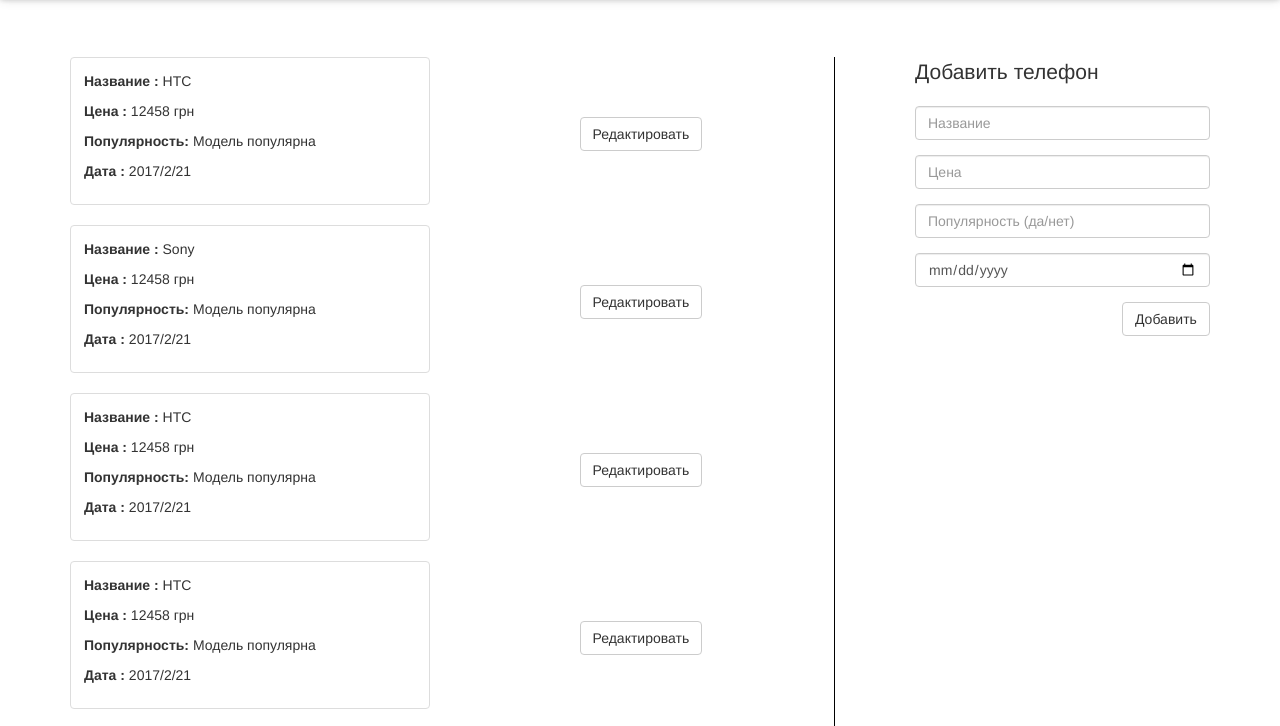
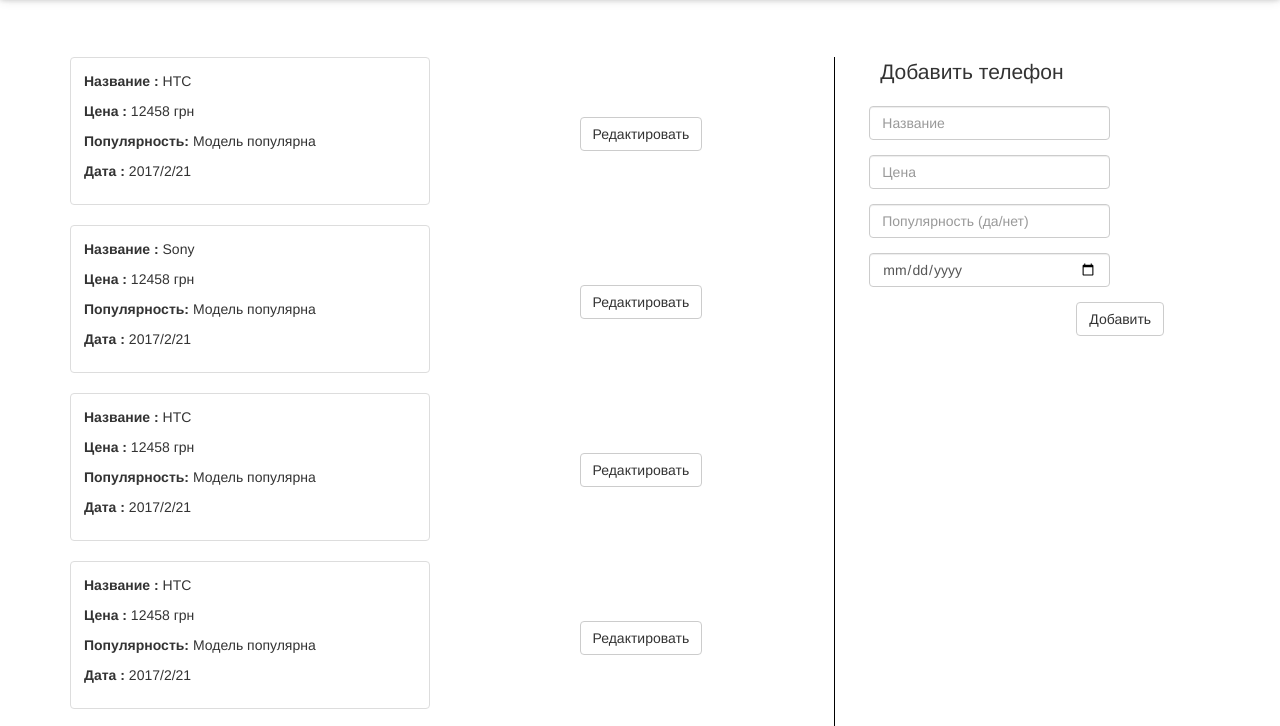
Before and after one commit to MaksKulykov/GadgetsCatalog, a website: page public/index.html in a window 1280 px wide. Shown: the part 53-779 px from the top of the page. Drawn offline with nearby package versions, Linux system fonts and the light colour scheme.

Commit message:
right part is fixed

```diff
--- a/public/css/style.css
+++ b/public/css/style.css
@@ -59,3 +59,8 @@ div[data-class="btnEdit"] {
     margin-left: 120px;
 	margin-top: 60px;
 }
+
+#fixed {
+	position: fixed;
+	right: 170px;
+}
--- a/public/index.html
+++ b/public/index.html
@@ -45,6 +45,7 @@
 				</div>
 
 				<div class="col-lg-4">
+					<div id="fixed">
 						<div class="row-form">
 							<p class="lead" id="headerAdd">Добавить телефон</p>
 							<p class="lead" id="headerSave">Редактировать телефон</p>
@@ -86,6 +87,7 @@
 
 					</div>
 				</div>
+			</div>
 
 		</div>
 
```
Lines whose indentation alone changed are shown as unchanged.
